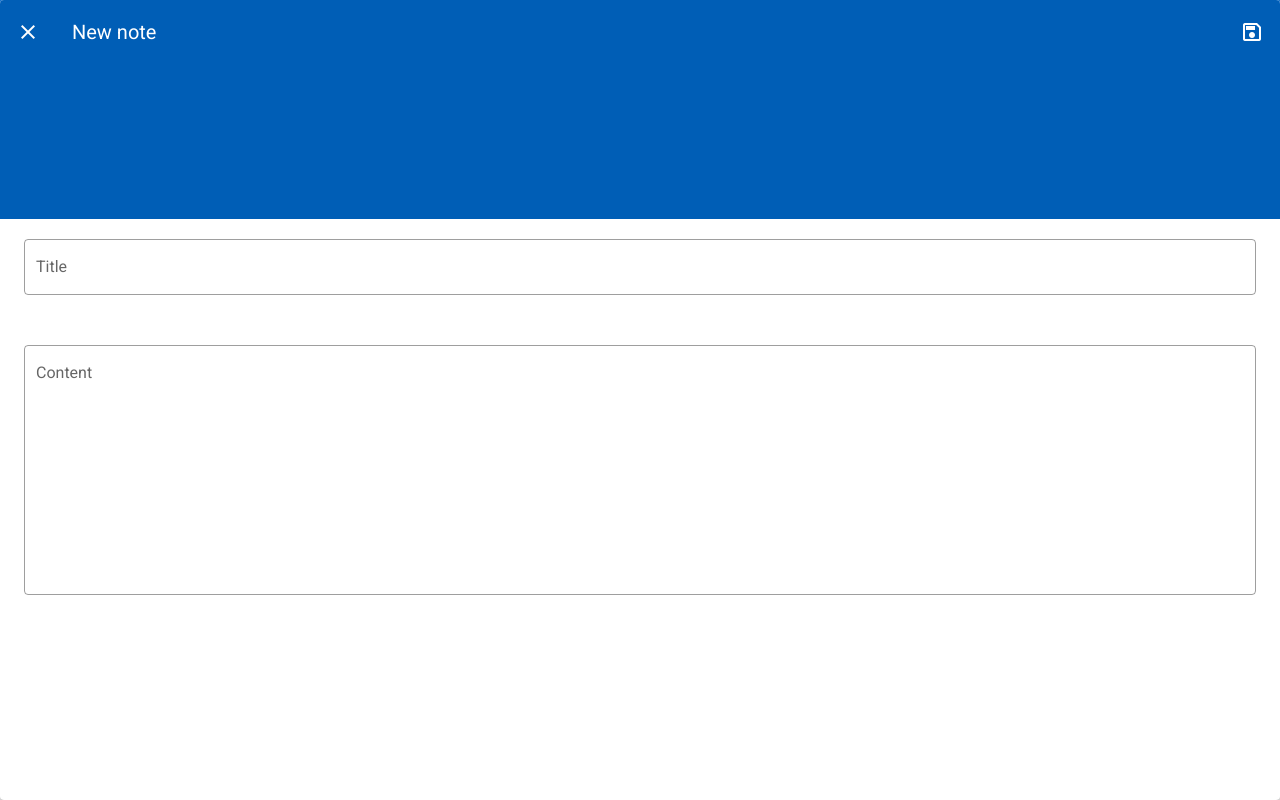
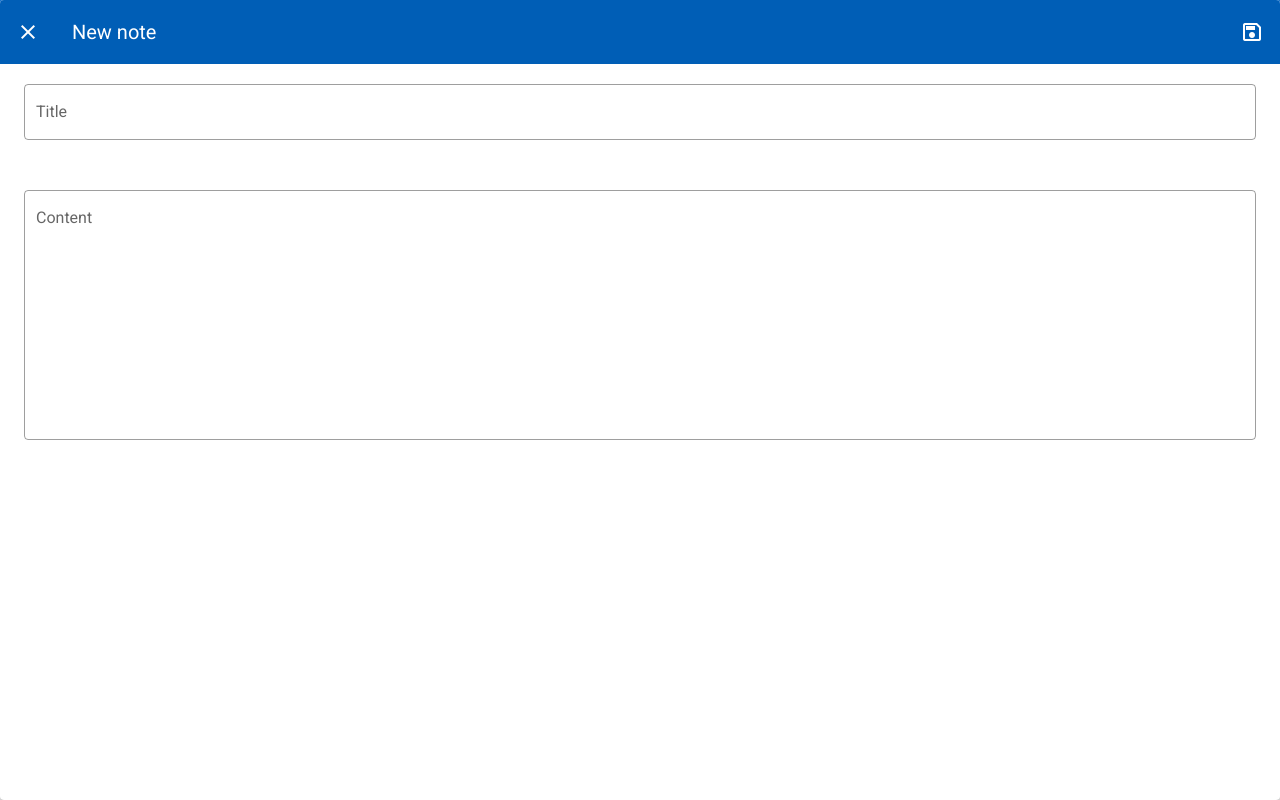
Before and after one commit to MichaelB-pl/journote-2, a Vue app: page /notes in a window 1280 px wide. Both pictures are taken after a click on the button 1236 px from the left and 760 px from the top of the page. Built offline with nearby package versions, Linux system fonts and the light colour scheme.

Commit message:
Fixed dialog toolbar height

```diff
--- a/src/components/NewNoteDialog.vue
+++ b/src/components/NewNoteDialog.vue
@@ -8,7 +8,7 @@
     scrollable
   >
     <v-card>
-      <v-toolbar flat dark color="primary darken-1">
+      <v-toolbar flat dark color="primary darken-1" :max-height="toolbarHeight">
         <v-btn icon="" @click="dialog = false">
           <v-icon>mdi-close</v-icon>
         </v-btn>
@@ -50,6 +50,8 @@
 <script>
 import { mapGetters, mapMutations } from 'vuex';
 
+import { getToolbarHeight } from '@/helpers/vuetifyHelper';
+
 export default {
   props: {
     isOpened: Boolean,
@@ -77,6 +79,10 @@ export default {
       return this.$t(
         `notes.newNoteDialog.${this.noteId ? 'editNote' : 'newNote'}`
       );
+    },
+
+    toolbarHeight() {
+      return getToolbarHeight();
     },
   },
 
```
